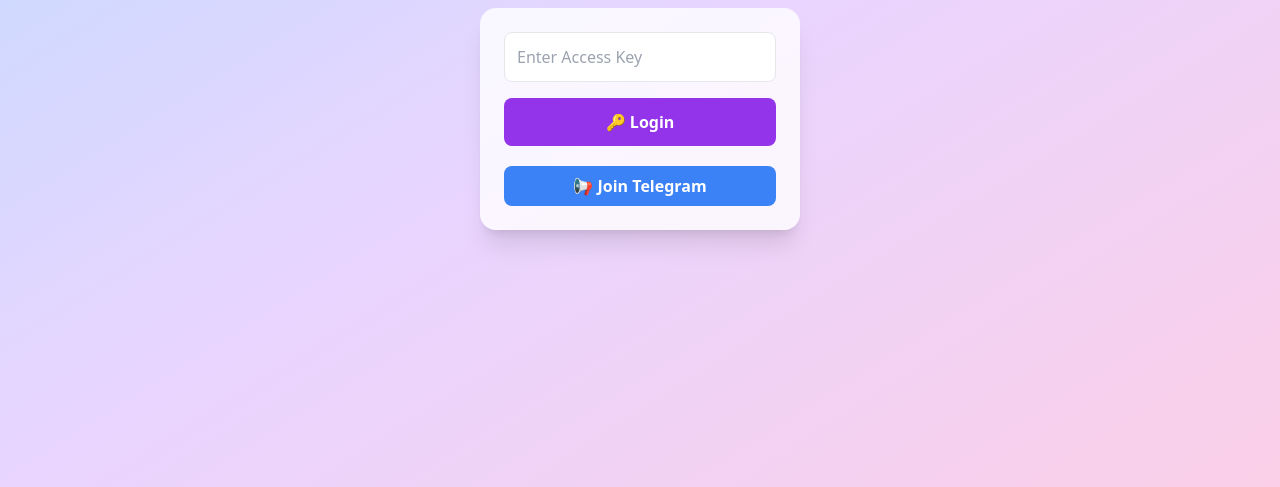
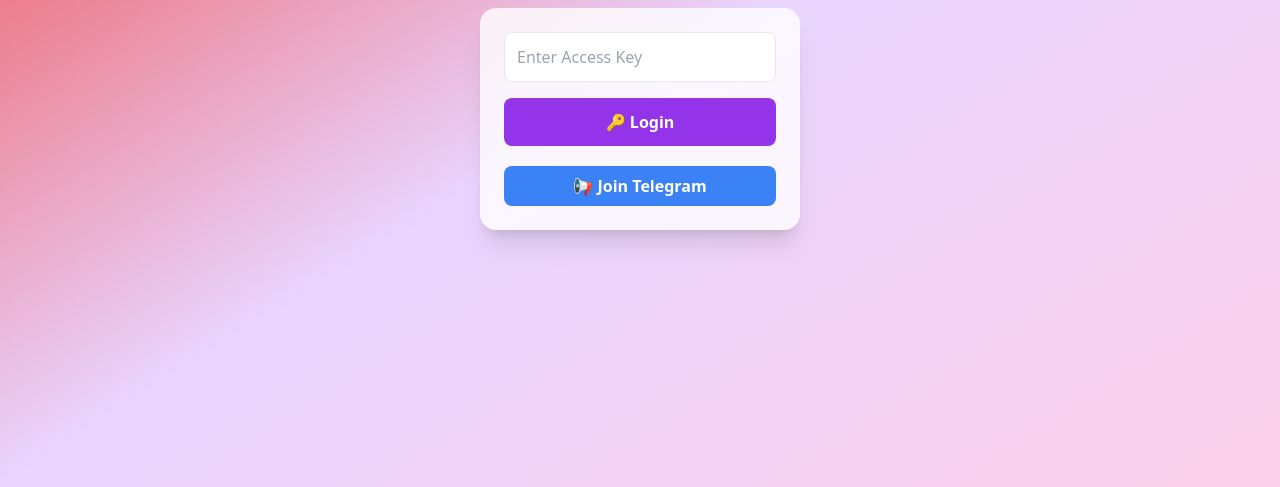
Before and after one commit to officialalisindhi/Ali, a plain HTML site: page index.html in a window 1280 px wide. Shown: the part 313-800 px from the top of the page. Drawn offline with nearby package versions, Linux system fonts and the light colour scheme.

Commit message:
Update index.html

```diff
--- a/index.html
+++ b/index.html
@@ -28,7 +28,7 @@
     }
   </style>
 </head>
-<body class="min-h-screen bg-gradient-to-br from-blue-200 via-purple-200 to-pink-200 font-sans text-gray-900 flex flex-col">
+<body class="min-h-screen bg-gradient-to-br from-red-500 from-green-500 from-blue-200 via-purple-200 to-pink-200 font-sans text-gray-900 flex flex-col">
 
   <!-- 🔑 LOGIN SCREEN -->
   <div id="loginScreen" class="flex flex-col items-center justify-center min-h-screen">
```
